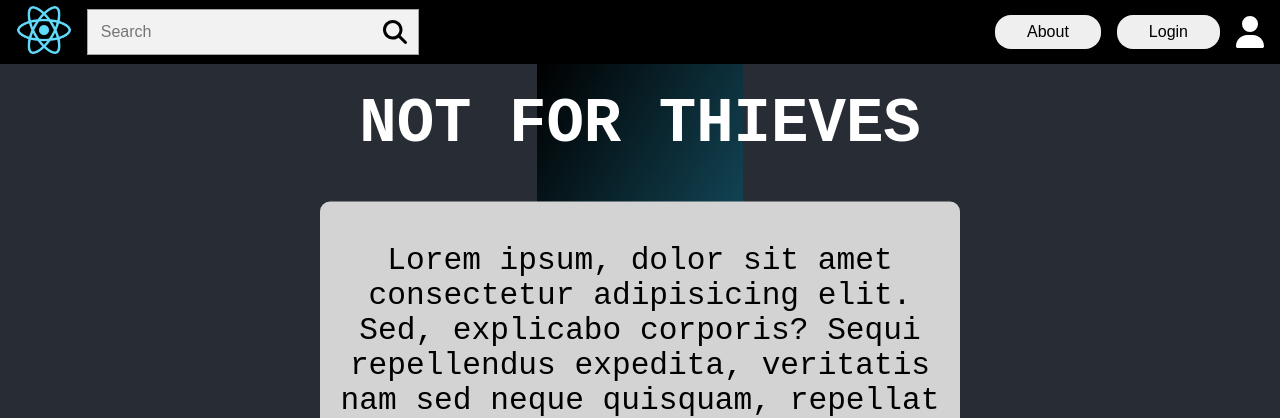
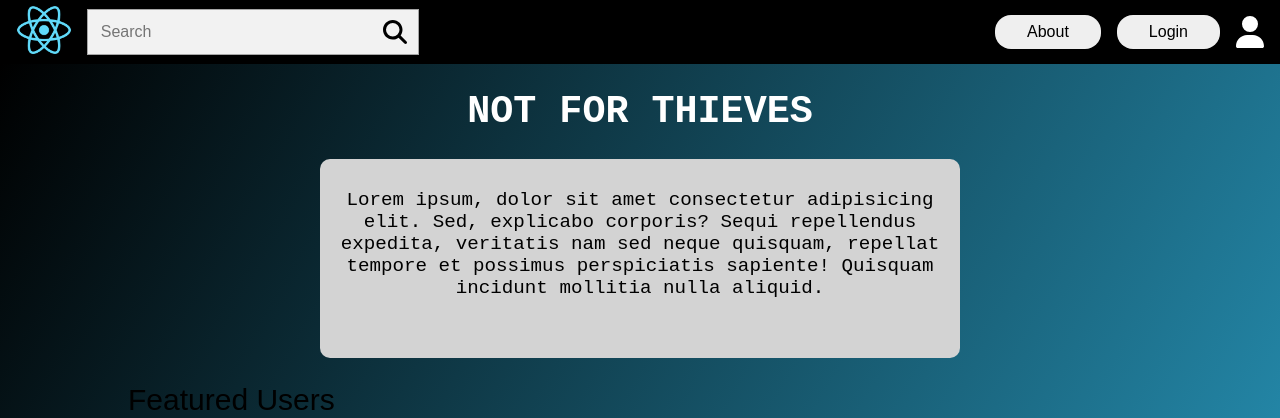
Before and after one commit to Spring2022-CSCI152/Team2, a React (Create React App) app in the folder frontend/: page /about in a window 1280 px wide. Shown: the top 418 px of the page. Built offline with nearby package versions, Linux system fonts and the light colour scheme; no server answers.

Commit message:
fix styling

```diff
--- a/frontend/src/App.css
+++ b/frontend/src/App.css
@@ -36,9 +36,9 @@
     transform: rotate(360deg);
   }
 }
-.App-body-about{
+/* .App-body-about{
   display: flex;
   flex-direction: column;
   gap: 25%;
 
-}
+} */
--- a/frontend/src/App.js
+++ b/frontend/src/App.js
@@ -33,13 +33,12 @@ function App() {
           } />
 
           <Route path= {"/about"} element={
-            <div className = "App-body">
+            // <div className = "App-body">
             <div className="App-body-about">
-            <br></br>
               <About/>
-               <FeaturedUsers />
+              <FeaturedUsers />
             </div>
-            </div>
+            // </div>
           }/>
 
           <Route path="*" element={ // This is the catch-all route
--- a/frontend/src/assets/about.css
+++ b/frontend/src/assets/about.css
@@ -4,17 +4,16 @@
     background: linear-gradient(120deg, black, rgb(41, 156, 194));
     height: 100vh;
     overflow: hidden;
+    display: flex;
+    flex-direction: column;
+    align-items: center;
 }
 
 .header{
-    position: absolute;
-    top: 40%;
-    left: 50%;
-    transform: translate(-50%, -50%);
+    width: 50%;
     color: white;
     font-size: larger;
     font-family:'Courier New', Courier, monospace;
-
 }
 
 .center h1{
```
